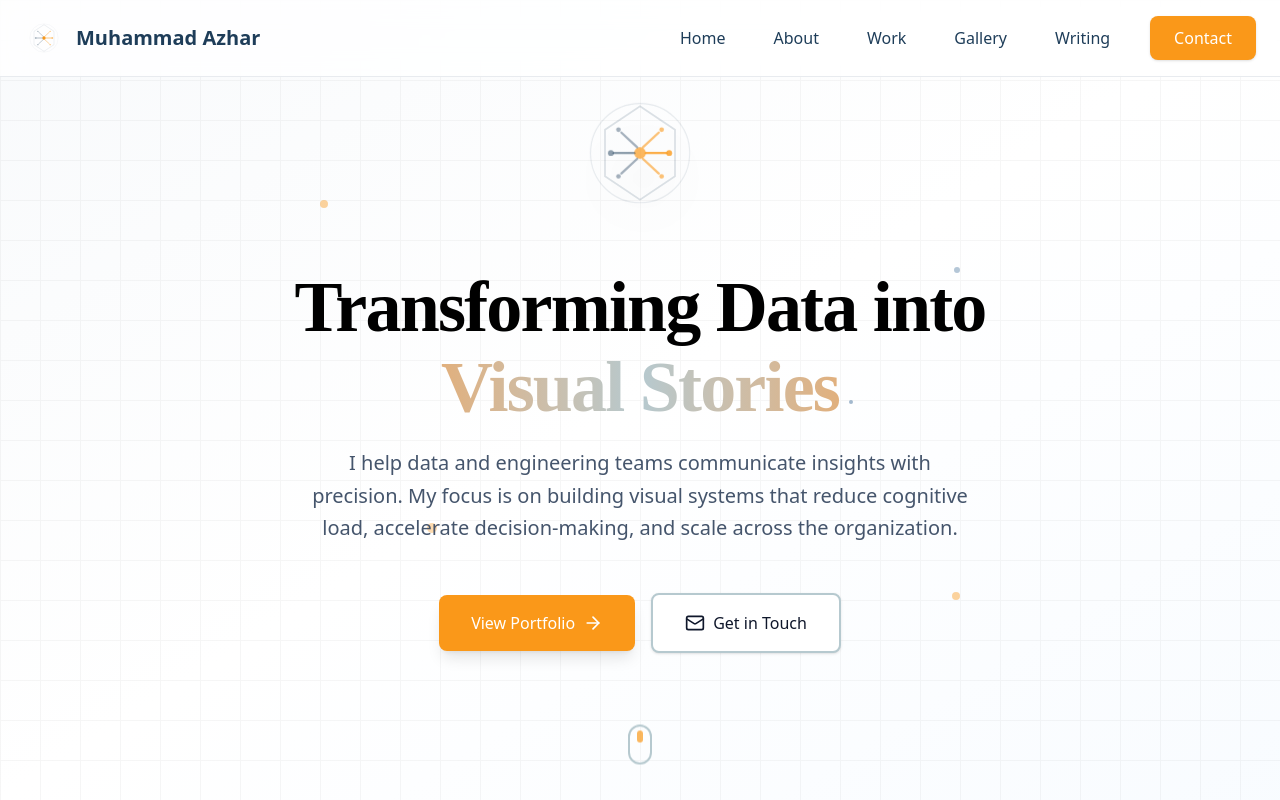
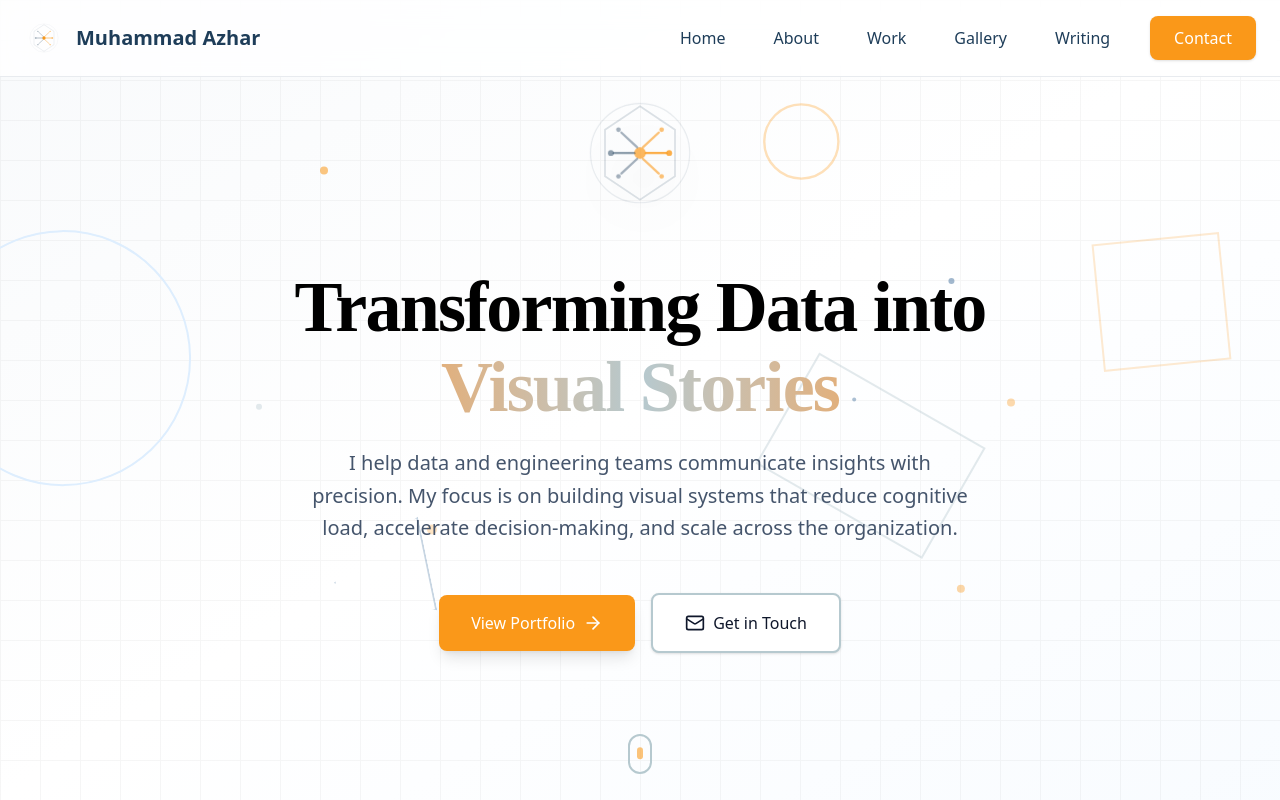
Before and after one commit to imagineazhar/imagineazhar.github.io, a React (Vite) app: page / in a window 1280 px wide. Shown: the top 800 px of the page. Built offline with nearby package versions, Linux system fonts and the light colour scheme; a web font is replaced by a local one.

Commit message:
Update files from Figma Make

```diff
--- a/src/app/components/Footer.tsx
+++ b/src/app/components/Footer.tsx
@@ -79,7 +79,7 @@ export function Footer() {
         </div>
       </div>
 
-      <div className="pt-8 border-t border-[#48749E]/20">
+      <div className="max-w-7xl mx-auto px-6 pt-8 border-t border-[#48749E]/20">
         <div className="flex flex-col md:flex-row items-center justify-between gap-4">
           <p className="text-sm text-slate-600">
             © 2024 DataViz Portfolio. All rights reserved.
--- a/src/app/components/HeroSection.tsx
+++ b/src/app/components/HeroSection.tsx
@@ -1,11 +1,23 @@
 import { ArrowRight, Mail, FileDown } from "lucide-react";
 import { Logo } from "@/app/components/Logo";
+import { motion } from "motion/react";
 
 export function HeroSection() {
   return (
     <section id="home" className="relative min-h-screen flex items-center justify-center overflow-hidden bg-gradient-to-br from-slate-50 via-white to-[#DEEEFE]/20">
       {/* Animated Background Grid */}
-      <div className="absolute inset-0 opacity-[0.03]">
+      <motion.div
+        className="absolute inset-0 opacity-[0.03]"
+        animate={{
+          backgroundPosition: ['0% 0%', '100% 100%'],
+        }}
+        transition={{
+          duration: 20,
+          repeat: Infinity,
+          repeatType: "reverse",
+          ease: "linear"
+        }}
+      >
         <div className="absolute inset-0" style={{
           backgroundImage: `
             linear-gradient(to right, #000 1px, transparent 1px),
@@ -13,57 +25,273 @@ export function HeroSection() {
           `,
           backgroundSize: '40px 40px'
         }} />
+      </motion.div>
+
+      {/* Floating Geometric Shapes */}
+      <div className="absolute inset-0 overflow-hidden pointer-events-none">
+        {/* Large Circle */}
+        <motion.div
+          className="absolute top-1/4 -left-20 w-64 h-64 border-2 border-[#DEEEFE] rounded-full"
+          animate={{
+            y: [0, 40, 0],
+            x: [0, 20, 0],
+            rotate: [0, 90, 0],
+          }}
+          transition={{
+            duration: 20,
+            repeat: Infinity,
+            ease: "easeInOut"
+          }}
+        />
+
+        {/* Medium Square */}
+        <motion.div
+          className="absolute top-1/3 right-10 w-32 h-32 border-2 border-[#FA9819]/20"
+          animate={{
+            y: [0, -30, 0],
+            x: [0, -15, 0],
+            rotate: [0, 180, 0],
+          }}
+          transition={{
+            duration: 15,
+            repeat: Infinity,
+            ease: "easeInOut"
+          }}
+        />
+
+        {/* Small Triangle */}
+        <motion.div
+          className="absolute bottom-1/4 left-1/4 w-24 h-24 border-2 border-[#48749E]/30"
+          style={{
+            clipPath: 'polygon(50% 0%, 0% 100%, 100% 100%)'
+          }}
+          animate={{
+            y: [0, 25, 0],
+            x: [0, 15, 0],
+            rotate: [0, -120, 0],
+          }}
+          transition={{
+            duration: 18,
+            repeat: Infinity,
+            ease: "easeInOut"
+          }}
+        />
+
+        {/* Rectangle */}
+        <motion.div
+          className="absolute bottom-1/3 right-1/4 w-48 h-32 border-2 border-[#B6C9CF]/40"
+          animate={{
+            y: [0, -20, 0],
+            x: [0, 10, 0],
+            rotate: [0, 45, 0],
+          }}
+          transition={{
+            duration: 22,
+            repeat: Infinity,
+            ease: "easeInOut"
+          }}
+        />
+
+        {/* Small Circle Top Right */}
+        <motion.div
+          className="absolute top-20 right-1/3 w-16 h-16 border-2 border-[#FA9819]/30 rounded-full"
+          animate={{
+            y: [0, 30, 0],
+            x: [0, -20, 0],
+            scale: [1, 1.2, 1],
+          }}
+          transition={{
+            duration: 12,
+            repeat: Infinity,
+            ease: "easeInOut"
+          }}
+        />
       </div>
 
-      {/* Floating Data Points */}
+      {/* Floating Data Points with Motion */}
       <div className="absolute inset-0 overflow-hidden pointer-events-none">
-        <div className="absolute top-1/4 left-1/4 w-2 h-2 bg-[#FA9819] rounded-full opacity-30 animate-pulse" style={{animationDelay: '0s'}} />
-        <div className="absolute top-1/3 right-1/4 w-1.5 h-1.5 bg-[#48749E] rounded-full opacity-40 animate-pulse" style={{animationDelay: '0.5s'}} />
-        <div className="absolute bottom-1/3 left-1/3 w-2.5 h-2.5 bg-[#FA9819] rounded-full opacity-25 animate-pulse" style={{animationDelay: '1s'}} />
-        <div className="absolute top-1/2 right-1/3 w-1 h-1 bg-[#48749E] rounded-full opacity-40 animate-pulse" style={{animationDelay: '1.5s'}} />
-        <div className="absolute bottom-1/4 right-1/4 w-2 h-2 bg-[#FA9819] rounded-full opacity-30 animate-pulse" style={{animationDelay: '2s'}} />
+        <motion.div
+          className="absolute top-1/4 left-1/4 w-2 h-2 bg-[#FA9819] rounded-full opacity-30"
+          animate={{
+            y: [0, -40, 0],
+            opacity: [0.3, 0.6, 0.3],
+          }}
+          transition={{
+            duration: 4,
+            repeat: Infinity,
+            ease: "easeInOut"
+          }}
+        />
+        <motion.div
+          className="absolute top-1/3 right-1/4 w-1.5 h-1.5 bg-[#48749E] rounded-full opacity-40"
+          animate={{
+            y: [0, 30, 0],
+            x: [0, -15, 0],
+            opacity: [0.4, 0.7, 0.4],
+          }}
+          transition={{
+            duration: 5,
+            repeat: Infinity,
+            ease: "easeInOut",
+            delay: 0.5
+          }}
+        />
+        <motion.div
+          className="absolute bottom-1/3 left-1/3 w-2.5 h-2.5 bg-[#FA9819] rounded-full opacity-25"
+          animate={{
+            y: [0, 35, 0],
+            opacity: [0.25, 0.55, 0.25],
+          }}
+          transition={{
+            duration: 6,
+            repeat: Infinity,
+            ease: "easeInOut",
+            delay: 1
+          }}
+        />
+        <motion.div
+          className="absolute top-1/2 right-1/3 w-1 h-1 bg-[#48749E] rounded-full opacity-40"
+          animate={{
+            x: [0, 25, 0],
+            y: [0, -20, 0],
+            opacity: [0.4, 0.8, 0.4],
+          }}
+          transition={{
+            duration: 4.5,
+            repeat: Infinity,
+            ease: "easeInOut",
+            delay: 1.5
+          }}
+        />
+        <motion.div
+          className="absolute bottom-1/4 right-1/4 w-2 h-2 bg-[#FA9819] rounded-full opacity-30"
+          animate={{
+            y: [0, -30, 0],
+            x: [0, 20, 0],
+            opacity: [0.3, 0.65, 0.3],
+          }}
+          transition={{
+            duration: 5.5,
+            repeat: Infinity,
+            ease: "easeInOut",
+            delay: 2
+          }}
+        />
+
+        {/* Additional floating dots */}
+        <motion.div
+          className="absolute top-1/2 left-1/5 w-1.5 h-1.5 bg-[#B6C9CF] rounded-full opacity-35"
+          animate={{
+            y: [0, 40, 0],
+            opacity: [0.35, 0.7, 0.35],
+          }}
+          transition={{
+            duration: 7,
+            repeat: Infinity,
+            ease: "easeInOut",
+            delay: 0.3
+          }}
+        />
+        <motion.div
+          className="absolute bottom-1/2 right-1/5 w-2 h-2 bg-[#FA9819] rounded-full opacity-28"
+          animate={{
+            x: [0, -35, 0],
+            y: [0, 25, 0],
+            opacity: [0.28, 0.58, 0.28],
+          }}
+          transition={{
+            duration: 6.5,
+            repeat: Infinity,
+            ease: "easeInOut",
+            delay: 1.2
+          }}
+        />
       </div>
 
       {/* Main Content */}
       <div className="relative z-10 max-w-6xl mx-auto px-6 py-20 text-center">
         {/* Logo */}
-        <div className="flex justify-center mb-12">
+        <motion.div
+          className="flex justify-center mb-12"
+          initial={{ opacity: 0, y: -20 }}
+          animate={{ opacity: 1, y: 0 }}
+          transition={{ duration: 0.8, ease: "easeOut" }}
+        >
           <Logo size={140} variant="color" animated className="drop-shadow-2xl" />
-        </div>
+        </motion.div>
 
         {/* Headline */}
-        <h1 className="text-5xl md:text-7xl font-bold mb-6 tracking-tight">
+        <motion.h1
+          className="text-5xl md:text-7xl font-bold mb-6 tracking-tight"
+          initial={{ opacity: 0, y: 20 }}
+          animate={{ opacity: 1, y: 0 }}
+          transition={{ duration: 0.8, delay: 0.2, ease: "easeOut" }}
+        >
           Transforming Data into
           <span className="block mt-2 bg-gradient-to-r from-[#FA9819] via-[#B6C9CF] to-[#FA9819] bg-clip-text text-transparent">
             Visual Stories
           </span>
-        </h1>
+        </motion.h1>
 
         {/* Subheadline */}
-        <p className="text-lg md:text-xl text-slate-600 max-w-2xl mx-auto mb-12 leading-relaxed">
+        <motion.p
+          className="text-lg md:text-xl text-slate-600 max-w-2xl mx-auto mb-12 leading-relaxed"
+          initial={{ opacity: 0, y: 20 }}
+          animate={{ opacity: 1, y: 0 }}
+          transition={{ duration: 0.8, delay: 0.4, ease: "easeOut" }}
+        >
           I help data and engineering teams communicate insights with precision.
           My focus is on building visual systems that reduce cognitive load, accelerate decision‑making, and scale across the organization.
-        </p>
+        </motion.p>
 
         {/* CTA Buttons */}
-        <div className="flex flex-col sm:flex-row gap-4 justify-center items-center mb-16">
-          <button className="group px-8 py-4 bg-[#FA9819] text-white rounded-lg hover:bg-[#e8890f] transition-all duration-300 flex items-center gap-2 shadow-lg hover:shadow-xl">
+        <motion.div
+          className="flex flex-col sm:flex-row gap-4 justify-center items-center mb-16"
+          initial={{ opacity: 0, y: 20 }}
+          animate={{ opacity: 1, y: 0 }}
+          transition={{ duration: 0.8, delay: 0.6, ease: "easeOut" }}
+        >
+          <motion.button
+            className="group px-8 py-4 bg-[#FA9819] text-white rounded-lg hover:bg-[#e8890f] transition-all duration-300 flex items-center gap-2 shadow-lg hover:shadow-xl"
+            whileHover={{ scale: 1.05 }}
+            whileTap={{ scale: 0.95 }}
+          >
             View Portfolio
             <ArrowRight className="w-5 h-5 group-hover:translate-x-1 transition-transform" />
-          </button>
-          <button className="px-8 py-4 bg-white text-slate-900 border-2 border-[#B6C9CF] rounded-lg hover:border-[#FA9819] transition-all duration-300 flex items-center gap-2 shadow-sm hover:shadow-md">
+          </motion.button>
+          <motion.button
+            className="px-8 py-4 bg-white text-slate-900 border-2 border-[#B6C9CF] rounded-lg hover:border-[#FA9819] transition-all duration-300 flex items-center gap-2 shadow-sm hover:shadow-md"
+            whileHover={{ scale: 1.05 }}
+            whileTap={{ scale: 0.95 }}
+          >
             <Mail className="w-5 h-5" />
             Get in Touch
-          </button>
-        </div>
+          </motion.button>
+        </motion.div>
       </div>
 
       {/* Scroll Indicator */}
-      <div className="absolute bottom-8 left-1/2 -translate-x-1/2 animate-bounce">
+      <motion.div
+        className="absolute bottom-8 left-1/2 -translate-x-1/2"
+        animate={{ y: [0, 10, 0] }}
+        transition={{
+          duration: 2,
+          repeat: Infinity,
+          ease: "easeInOut"
+        }}
+      >
         <div className="w-6 h-10 border-2 border-[#B6C9CF] rounded-full p-1">
-          <div className="w-1.5 h-3 bg-[#FA9819] rounded-full mx-auto animate-pulse" />
+          <motion.div
+            className="w-1.5 h-3 bg-[#FA9819] rounded-full mx-auto"
+            animate={{ y: [0, 12, 0], opacity: [1, 0.3, 1] }}
+            transition={{
+              duration: 2,
+              repeat: Infinity,
+              ease: "easeInOut"
+            }}
+          />
         </div>
-      </div>
+      </motion.div>
     </section>
   );
 }
```
